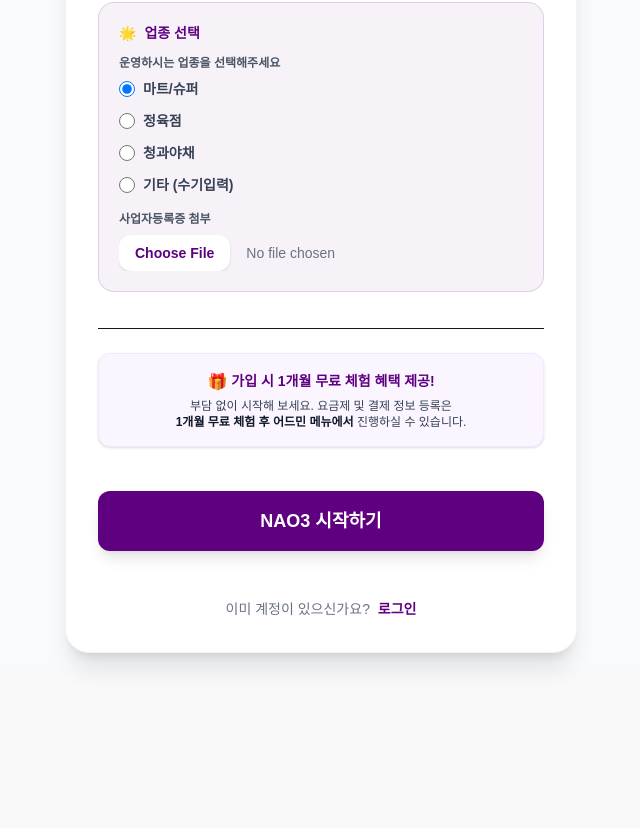
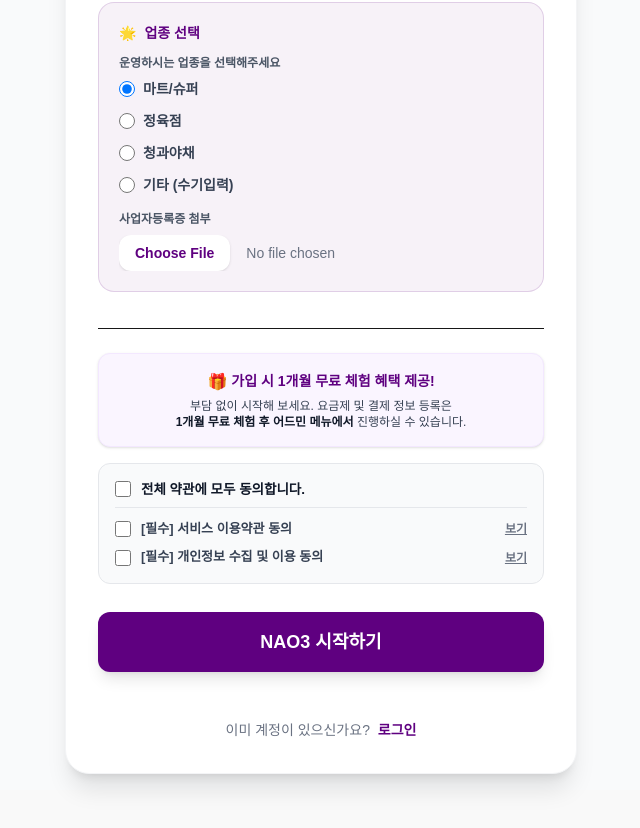
Before and after one commit to hannune-s/nao3, a Next.js app: page /register in a window 1280 px wide. Shown: the part 701-1529 px from the top of the page, without its empty margins (319-959 px from the left). Before the commit the page ends 1466 px from the top, so only its background shows below. Built offline with nearby package versions, Linux system fonts and the light colour scheme; no server answers.

Commit message:
Add terms and privacy policy agreement checkboxes to store registration form

```diff
--- a/src/app/privacy/page.tsx
+++ b/src/app/privacy/page.tsx
@@ -41,7 +41,7 @@
             <h3 className="text-lg font-bold text-gray-900 mt-6">3. 처리하는 개인정보의 항목</h3>
             <p>회사는 다음의 개인정보 항목을 처리하고 있습니다.</p>
             <ul className="list-disc pl-5 mt-2 space-y-1">
-              <li><strong>필수항목 :</strong> 이메일(아이디), 비밀번호, 상호명(매장명), 대표자명, 연락처(전화번호), 매장주소</li>
+              <li><strong>필수항목 :</strong> 이메일(아이디), 비밀번호, 상호명(매장명), 대표자명, 연락처(전화번호), 매장주소, 사업자등록번호, 사업자등록증 사본</li>
               <li><strong>선택항목 :</strong> 영업시간, 정기휴무일, 주차안내, 기타 매장 안내사항</li>
               <li><strong>유료서비스 결제 시 :</strong> 카드사명, 승인번호 등 결제 및 정산 처리에 필요한 정보</li>
               <li><strong>자동수집항목 :</strong> 서비스 이용기록, 접속 로그, 쿠키(Cookie), 접속 IP 정보, 기기정보(푸시 알림 토큰 등)</li>
--- a/src/app/register/page.tsx
+++ b/src/app/register/page.tsx
@@ -21,6 +21,8 @@
 
   const fileInputRef = useRef<HTMLInputElement>(null);
   const [file, setFile] = useState<File | null>(null);
+  const [agreeTerms, setAgreeTerms] = useState(false);
+  const [agreePrivacy, setAgreePrivacy] = useState(false);
 
   const [loading, setLoading] = useState(false);
 
@@ -32,6 +34,10 @@
     }
     if (!file) {
       alert('사업자등록증을 첨부해주세요.');
+      return;
+    }
+    if (!agreeTerms || !agreePrivacy) {
+      alert('필수 이용약관 및 개인정보 처리방침에 동의해주세요.');
       return;
     }
 
@@ -254,17 +260,66 @@
 
           {/* 1개월 무료 혜택 안내 */}
           <div className="mt-4 border-t pt-6">
-            <div className="bg-purple-50 border border-purple-100 rounded-xl p-4 mb-2 text-sm text-gray-700 leading-relaxed shadow-sm text-center">
+            <div className="bg-purple-50 border border-purple-100 rounded-xl p-4 mb-4 text-sm text-gray-700 leading-relaxed shadow-sm text-center">
               <p className="font-black text-[#5F0080] flex items-center justify-center gap-1 mb-1">
                 <span className="text-base">🎁</span> 가입 시 1개월 무료 체험 혜택 제공!
               </p>
               <p className="text-gray-700 text-xs">부담 없이 시작해 보세요. 요금제 및 결제 정보 등록은<br/><strong className="text-gray-900">1개월 무료 체험 후 어드민 메뉴에서</strong> 진행하실 수 있습니다.</p>
             </div>
+
+            {/* 약관 및 개인정보 동의 */}
+            <div className="bg-gray-50 border border-gray-200 rounded-xl p-4 space-y-2.5 text-sm">
+              <label className="flex items-center gap-2.5 cursor-pointer pb-2 border-b border-gray-200">
+                <input
+                  type="checkbox"
+                  checked={agreeTerms && agreePrivacy}
+                  onChange={(e) => {
+                    const checked = e.target.checked;
+                    setAgreeTerms(checked);
+                    setAgreePrivacy(checked);
+                  }}
+                  className="w-4 h-4 rounded text-[#5F0080] focus:ring-[#5F0080]"
+                />
+                <span className="font-extrabold text-gray-900 text-[13.5px]">전체 약관에 모두 동의합니다.</span>
+              </label>
+
+              <div className="flex items-center justify-between pt-0.5">
+                <label className="flex items-center gap-2.5 cursor-pointer">
+                  <input
+                    type="checkbox"
+                    required
+                    checked={agreeTerms}
+                    onChange={(e) => setAgreeTerms(e.target.checked)}
+                    className="w-4 h-4 rounded text-[#5F0080] focus:ring-[#5F0080]"
+                  />
+                  <span className="text-[13px] text-gray-700 font-semibold">[필수] 서비스 이용약관 동의</span>
+                </label>
+                <Link href="/terms" target="_blank" className="text-xs text-gray-500 underline hover:text-[#5F0080] font-bold">
+                  보기
+                </Link>
+              </div>
+
+              <div className="flex items-center justify-between">
+                <label className="flex items-center gap-2.5 cursor-pointer">
+                  <input
+                    type="checkbox"
+                    required
+                    checked={agreePrivacy}
+                    onChange={(e) => setAgreePrivacy(e.target.checked)}
+                    className="w-4 h-4 rounded text-[#5F0080] focus:ring-[#5F0080]"
+                  />
+                  <span className="text-[13px] text-gray-700 font-semibold">[필수] 개인정보 수집 및 이용 동의</span>
+                </label>
+                <Link href="/privacy" target="_blank" className="text-xs text-gray-500 underline hover:text-[#5F0080] font-bold">
+                  보기
+                </Link>
+              </div>
+            </div>
           </div>
 
           <button
             type="submit" disabled={loading}
-            className="w-full mt-4 py-4 bg-[#5F0080] hover:bg-purple-900 disabled:bg-purple-300 text-white font-black text-lg rounded-xl transition-colors shadow-lg"
+            className="w-full mt-2 py-4 bg-[#5F0080] hover:bg-purple-900 disabled:bg-purple-300 text-white font-black text-lg rounded-xl transition-colors shadow-lg"
           >
             {loading ? '가입 처리 중...' : 'NAO3 시작하기'}
           </button>
```
